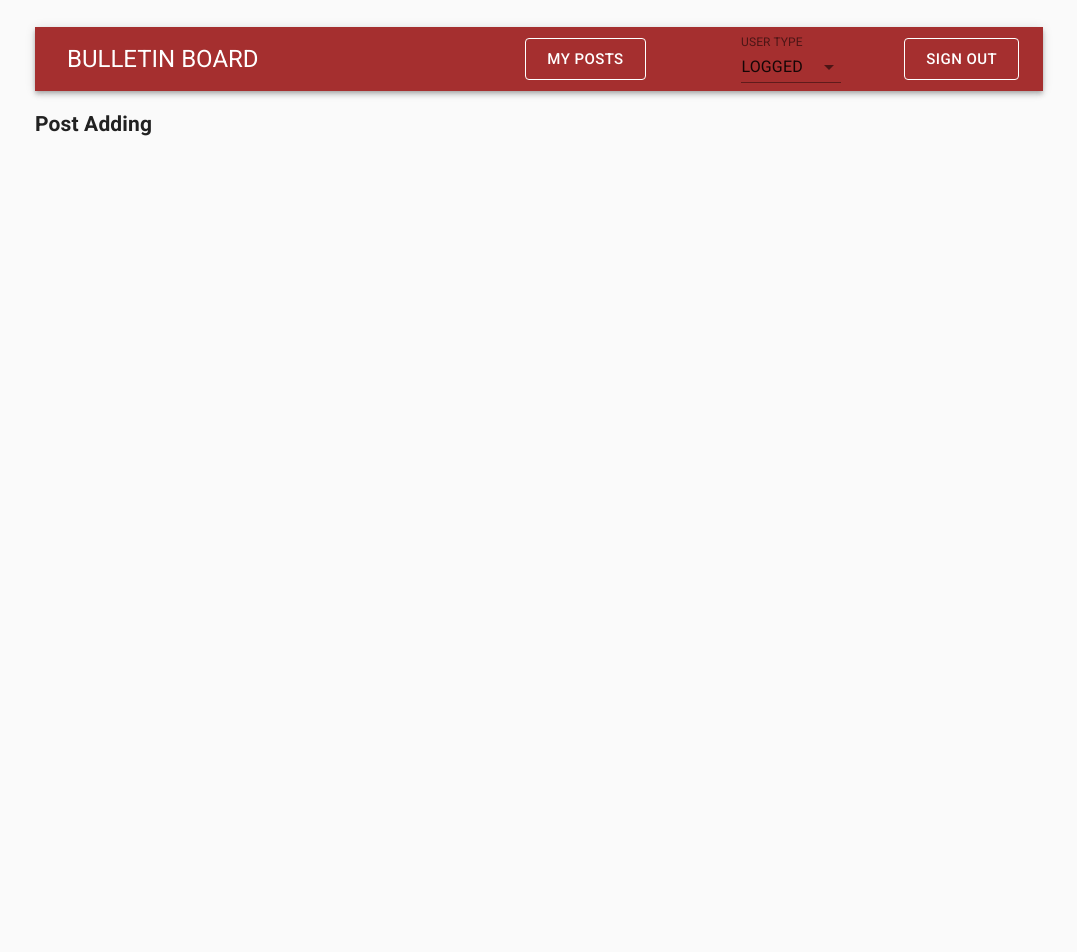
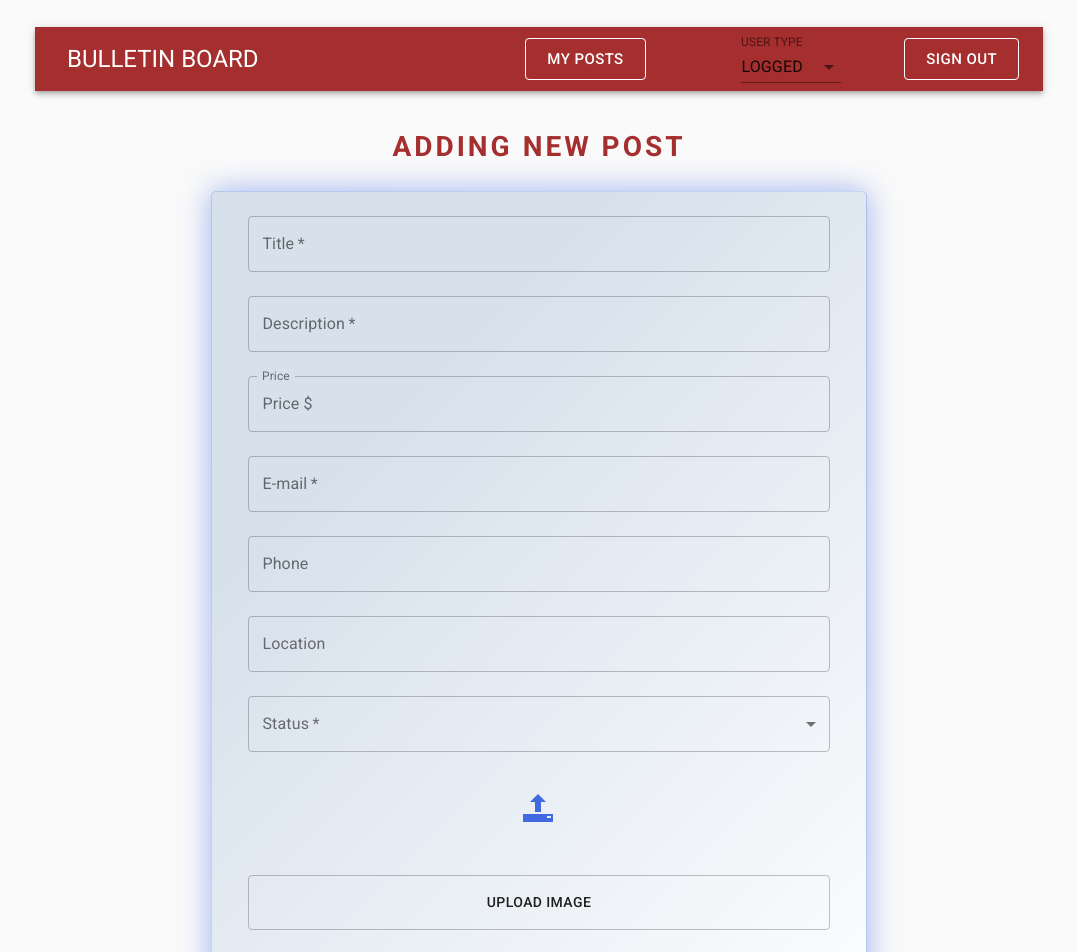
Before and after one commit to B7atis/Bulletin_Board_App, a React (Create React App) app: page /post/add in a window 1280 px wide. Shown: the top 952 px of the page, without its empty margins (101-1178 px from the left). Before the commit the page ends 822 px from the top, so only its background shows below. Built offline with nearby package versions, Linux system fonts and the light colour scheme.

Commit message:
Add view post adding.

```diff
--- a/package.json
+++ b/package.json
@@ -60,6 +60,8 @@
     "react": "^17.0.2",
     "react-bootstrap": "^1.6.3",
     "react-dom": "^17.0.2",
+    "react-icons": "^4.2.0",
+    "react-images-upload": "1.2.8",
     "react-redux": "^7.2.5",
     "react-router-dom": "^5.3.0",
     "react-scripts": "4.0.3",
--- a/src/components/features/PostAdding/PostAdding.js
+++ b/src/components/features/PostAdding/PostAdding.js
@@ -1,4 +1,4 @@
-import React from 'react';
+import React, { useState } from 'react';
 import PropTypes from 'prop-types';
 
 import clsx from 'clsx';
@@ -8,15 +8,144 @@ import clsx from 'clsx';
 
 import styles from './PostAdding.module.scss';
 
-const Component = ({ className, children }) => (
-  <div className={clsx(className, styles.root)}>
-    <h2>Post Adding</h2>
-    {children}
-  </div>
-);
+import { TextField, FormControl, InputLabel, Select, MenuItem, Button, OutlinedInput, InputAdornment } from '@material-ui/core';
+import { ImUpload3 } from 'react-icons/im';
+
+const Component = ({ className }) => {
+
+  const [status, setStatus] = useState('');
+  const handleStatus = event => {
+    setStatus(event.target.value);
+  };
+
+  const [image, setImage] = useState(null);
+  const handleImage = ({ target }) => {
+    setImage(target.files[0]);
+  };
+
+  return (
+    <div className={clsx(className, styles.root)}>
+      <h1>Adding new post</h1>
+
+      <form className={styles.form} action='/' method='POST'>
+        <TextField
+          id='post-title'
+          className={styles.formInput}
+          label='Title'
+          variant='outlined'
+          required
+          inputProps={{
+            minLength: 10,
+            maxLength: 30,
+          }}
+        />
+
+        <TextField
+          id='post-description'
+          className={styles.formInput}
+          label='Description'
+          variant='outlined'
+          multiline
+          required
+          inputProps={{
+            minLength: 20,
+            maxLength: 5000,
+          }}
+        />
+
+        <FormControl className={styles.formInput} variant='outlined'>
+          <InputLabel htmlFor='post-price'>Price</InputLabel>
+          <OutlinedInput
+            id='post-price'
+            type='number'
+            startAdornment={<InputAdornment position='start'>Price $</InputAdornment>}
+            labelWidth={40}
+            inputProps={{
+              min: 1,
+              max: 999999,
+            }}
+          />
+        </FormControl>
+
+        <TextField
+          id='post-email'
+          className={styles.formInput}
+          label='E-mail'
+          variant='outlined'
+          type='email'
+          required
+          inputProps={{
+            minLength: 6,
+            maxLength: 100,
+          }}
+        />
+
+        <TextField
+          id='post-phone'
+          type='tel'
+          className={styles.formInput}
+          label='Phone'
+          variant='outlined'
+          inputProps={{
+            minLength: 9,
+            maxLength: 20,
+          }}
+        />
+
+        <TextField
+          id='post-location'
+          className={styles.formInput}
+          label='Location'
+          variant='outlined'
+          inputProps={{
+            minLength: 3,
+            maxLength: 30,
+          }}
+        />
+
+        <FormControl variant='outlined' className={styles.formInput} required>
+          <InputLabel id='post-status-label'>Status</InputLabel>
+          <Select
+            labelId='post-status-label'
+            id='post-status'
+            value={status}
+            onChange={handleStatus}
+            label='Status'
+          >
+            <MenuItem value={'draft'}>Draft</MenuItem>
+            <MenuItem value={'published'}>Published</MenuItem>
+            <MenuItem value={'closed'}>Closed</MenuItem>
+          </Select>
+        </FormControl>
+
+        <h2><ImUpload3 /></h2>
+        <label htmlFor='post-image'>
+          <Button className={styles.formInput + ' ' + styles.formButton} variant='outlined' component='span'>
+            <input
+              accept='image/*'
+              id='post-image'
+              type='file'
+              onChange={handleImage}
+              hidden
+            />
+            {image ? `Uploaded: ${image.name}` : 'Upload image'}
+          </Button>
+        </label>
+
+        <Button
+          className={styles.formInput + ' ' + styles.formSubmit}
+          type='submit'
+          variant='outlined'
+          size='large'
+        >
+          Publish!
+        </Button>
+      </form>
+    </div>
+  );
+};
 
 Component.propTypes = {
-  children: PropTypes.node,
   className: PropTypes.string,
 };
 
--- a/src/components/features/PostAdding/PostAdding.module.scss
+++ b/src/components/features/PostAdding/PostAdding.module.scss
@@ -1,5 +1,50 @@
 @import "../../../styles/settings.scss";
 
-// .root {
+.root {
+  padding: $base-size ($base-size * 3);
 
-// }
+  h1 {
+    text-align: center;
+    text-transform: uppercase;
+    letter-spacing: 3px;
+    color: $main;
+    margin: ($base-size * 2) 0;
+  }
+
+  h2 {
+    text-align: center;
+    color: $error;
+    font-size: xx-large;
+    padding: -30px;
+  }
+
+  .form {
+    margin: ($base-size * 2) auto;
+    padding: $base-size ($base-size * 3);
+    max-width: 70%;
+    background-image: linear-gradient(315deg, #ffffff 0%, #d7e1ec 74%);
+    border: 1px solid $borderAdd;
+    border-radius: 5px;
+    box-shadow: 0 0 30px $shadow2;
+
+    .formInput {
+      width: 100%;
+      margin: $base-size 0;
+    }
+
+    .formButton {
+      height: 55px;
+    }
+
+    .formSubmit {
+      height: 110px;
+    }
+
+    .formButton:hover,
+    .formSubmit:hover {
+      background: $error;
+      color: $white;
+      transition: $transition;
+    }
+  }
+}
--- a/src/components/features/PostDetails/PostDetails.module.scss
+++ b/src/components/features/PostDetails/PostDetails.module.scss
@@ -38,7 +38,8 @@
     padding: ($base-size * 2) 0;
 
     .postImage {
-      flex: 1;
+      flex: 1 100%;
+      padding-bottom: 10px;
 
       img {
         width: 100%;
--- a/src/components/views/NotFound/NotFound.js
+++ b/src/components/views/NotFound/NotFound.js
@@ -9,13 +9,14 @@ import clsx from 'clsx';
 import styles from './NotFound.module.scss';
 
 import { Link } from '@material-ui/core';
-import { FontAwesomeIcon } from '@fortawesome/react-fontawesome';
-import { faTimesCircle } from '@fortawesome/free-regular-svg-icons';
+// import { FontAwesomeIcon } from '@fortawesome/react-fontawesome';
+// import { faTimesCircle } from '@fortawesome/free-regular-svg-icons';
+import { FaBug } from 'react-icons/fa';
 
 const Component = ({ className }) => (
   <div className={clsx(className, styles.root)}>
     <h1 className={styles.paperCard__textError}>
-      <FontAwesomeIcon icon={faTimesCircle} className={styles.icon} /> 404
+      <FaBug /> 404
     </h1>
     <h1 className={styles.page}>Page not found</h1>
     <h3>We&apos;re sorry, the page you requested could not be found. Please go back to the homepage or contact us.</h3>
--- a/src/styles/settings.scss
+++ b/src/styles/settings.scss
@@ -5,10 +5,12 @@ $letter: #474747;
 $letter2: #808080c9;
 $black: #000000;
 $shadow: #6969699a;
+$shadow2: #4169e181;
 $grey: #69696983;
 $red: #ff00003b;
 $buttonNo: #4169e1d8;
 $error: #4169e1;
+$borderAdd: #4169e149;
 
 // OTHER
 $base-size: 12px;
```
Also changed, not shown: 1 other file (tests, documents, lock files or other folders).
